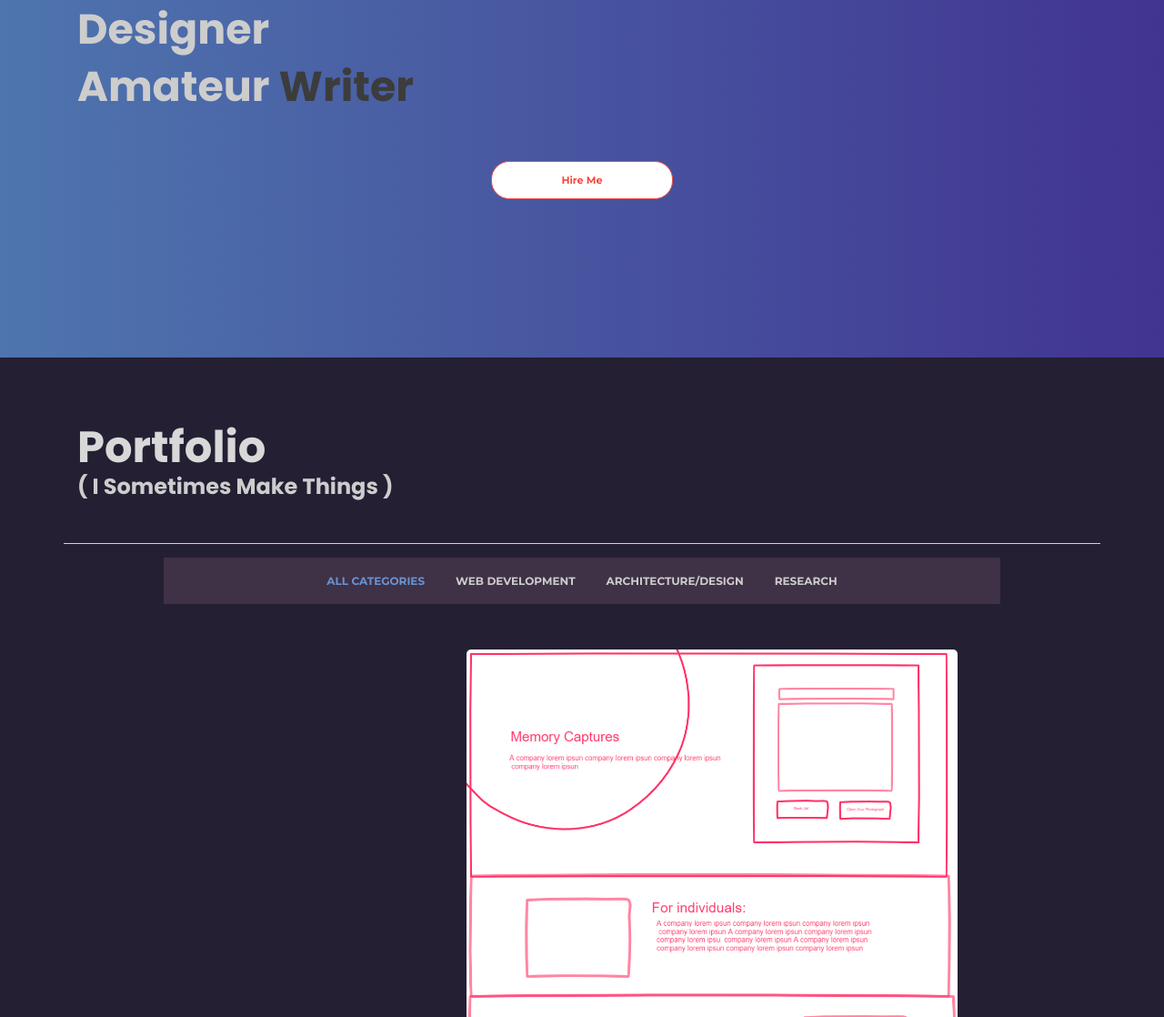
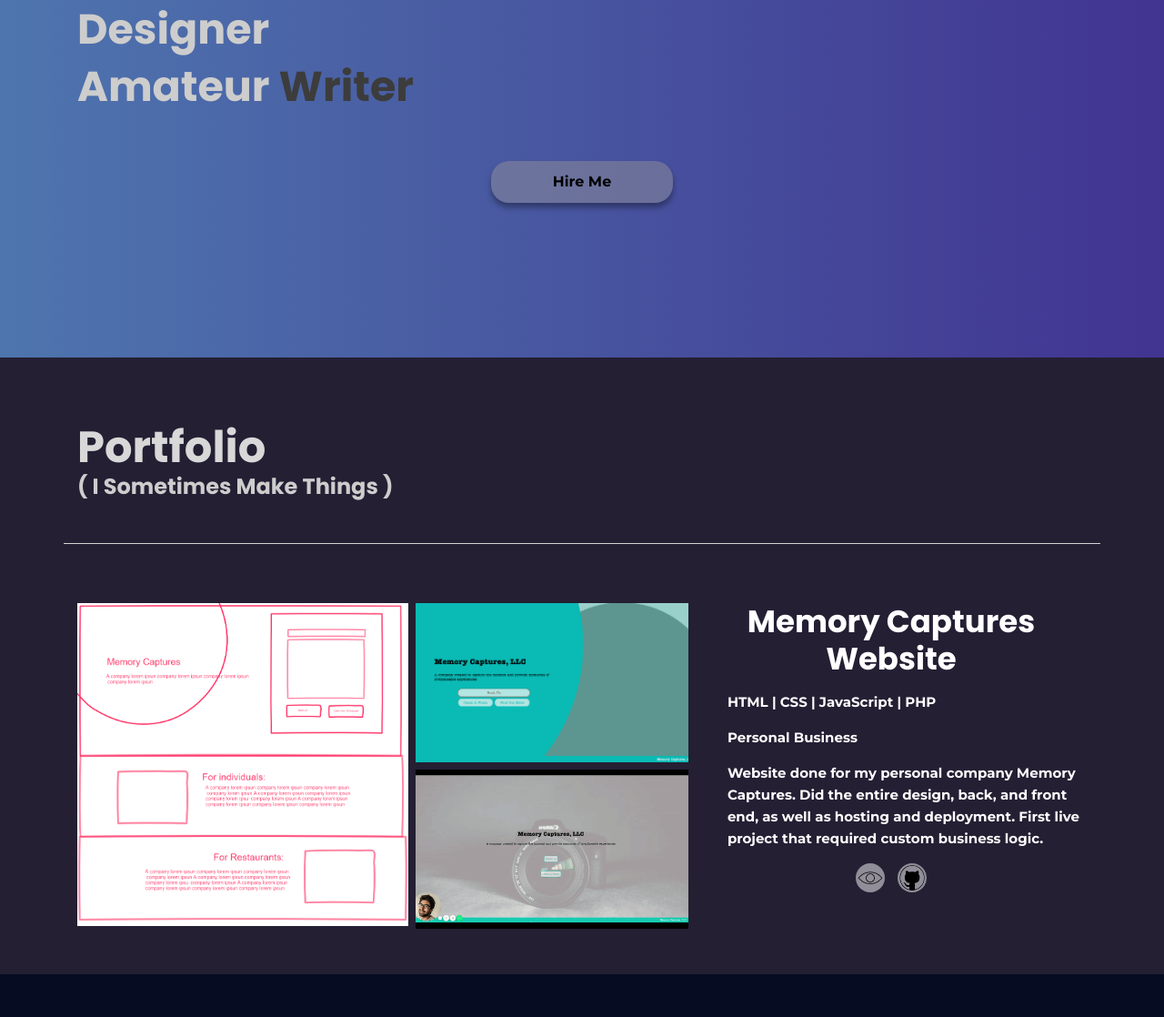
Before and after one commit to javier123454321/Portfolio, a PHP site: page / in a window 1280 px wide. Shown: the part 407-1525 px from the top of the page at 91% size. Run offline with PHP 8.4, Linux system fonts and the light colour scheme; some libraries are stand-ins or nearby versions.

Commit message:
portflio on standard

```diff
--- a/css/style.css
+++ b/css/style.css
@@ -325,6 +325,18 @@ button:focus {
           color: #3c3c3c; }
   .landingBanner .ctaHire {
     text-align: center; }
+  .landingBanner .ctaHire > a {
+    color: black;
+    background-color: rgba(152, 151, 151, 0.44);
+    box-shadow: rgba(0, 0, 0, 0.351) 0 5px 6px;
+    padding: 10px 0; }
+    .landingBanner .ctaHire > a:active, .landingBanner .ctaHire > a:hover {
+      background-color: #5d4b67;
+      color: white; }
+    .landingBanner .ctaHire > a:active {
+      background-color: #3f3146;
+      transform: translateY(1.5px);
+      box-shadow: rgba(0, 0, 0, 0.694) 0 2px 2px; }
 
 .banner-content {
   text-align: left; }
@@ -431,8 +443,58 @@ button:focus {
     border-bottom: 1px solid lightgray;
     margin-bottom: 15px; }
 
-.portfolio_area {
-  background-color: #241F33; }
+.portfolio_project {
+  padding: 50px 0; }
+  .portfolio_project:nth-child(odd) {
+    background-color: #241F33; }
+  .portfolio_project:nth-child(even) {
+    background-color: rgba(2, 8, 30, 0.98); }
+
+.portfolio_grid_area.img-left-aligned {
+  display: grid;
+  grid-template-columns: 1fr .5fr 2fr;
+  grid-template-areas: "img_left img_rightup txt_right" "img_left img_rightdn txt_right";
+  grid-gap: .5rem; }
+  .portfolio_grid_area.img-left-aligned > img {
+    object-fit: cover;
+    max-height: 355px; }
+  .portfolio_grid_area.img-left-aligned .img_left {
+    grid-area: img_left; }
+  .portfolio_grid_area.img-left-aligned .img_rightup {
+    grid-area: img_rightup; }
+  .portfolio_grid_area.img-left-aligned .img_rightdn {
+    grid-area: img_rightdn; }
+  .portfolio_grid_area.img-left-aligned .img_rightup, .portfolio_grid_area.img-left-aligned .img_rightdn {
+    height: 175px;
+    width: 300px; }
+  .portfolio_grid_area.img-left-aligned .txt_right {
+    grid-area: txt_right; }
+
+.projects_text {
+  width: 100%;
+  left: 50%;
+  bottom: 0px;
+  text-align: center; }
+  .projects_text h4 {
+    font-size: 34px;
+    color: #fff;
+    margin-bottom: 5px;
+    cursor: pointer; }
+  .projects_text p {
+    margin: 15px 0 15px 35px;
+    text-align: left;
+    font-size: 15px;
+    color: #fff; }
+  .projects_text .portfolioIcon, .projects_text .iconImage {
+    max-width: 32px;
+    max-height: 32px; }
+  .projects_text .portfolioIcon {
+    margin: 5px; }
+    .projects_text .portfolioIcon .iconImage {
+      object-fit: cover;
+      border-radius: 50%;
+      background-color: rgba(255, 255, 255, 0.495);
+      padding: 2px; }
 
 .projects_fillter {
   background: #3f3146; }
@@ -468,66 +530,6 @@ button:focus {
           .projects_fillter .filter li.active, .projects_fillter .filter li:hover {
             background-color: #6993d2;
             color: #CDCDCD; } }
-
-.projects_inner {
-  margin-bottom: -30px; }
-
-.projects_item {
-  position: relative;
-  border-radius: 5px;
-  overflow: hidden;
-  margin-bottom: 30px; }
-  .projects_item:before {
-    content: "";
-    background: #000;
-    position: absolute;
-    left: 0px;
-    top: 0px;
-    width: 100%;
-    height: 100%;
-    opacity: 0;
-    transition: all 300ms ease; }
-  .projects_item .projects_text {
-    position: absolute;
-    width: 100%;
-    left: 50%;
-    bottom: 0px;
-    -webkit-transform: translateX(-50%);
-    -moz-transform: translateX(-50%);
-    -ms-transform: translateX(-50%);
-    -o-transform: translateX(-50%);
-    transform: translateX(-50%);
-    text-align: center;
-    opacity: 0;
-    visibility: hidden;
-    -webkit-transition: all 0.4s ease 0s;
-    -moz-transition: all 0.4s ease 0s;
-    -o-transition: all 0.4s ease 0s;
-    transition: all 0.4s ease 0s; }
-    .projects_item .projects_text h4 {
-      font-size: 20px;
-      color: #fff;
-      margin-bottom: 5px;
-      -webkit-transition: all 0.4s ease 0s;
-      -moz-transition: all 0.4s ease 0s;
-      -o-transition: all 0.4s ease 0s;
-      transition: all 0.4s ease 0s;
-      cursor: pointer; }
-    .projects_item .projects_text p {
-      margin-bottom: 0px;
-      font-size: 15px;
-      color: #fff; }
-    .projects_item .projects_text .portfolioIcon {
-      margin: 5px; }
-      .projects_item .projects_text .portfolioIcon .iconImage {
-        max-width: 30px;
-        max-height: 30px; }
-  .projects_item:hover:before {
-    opacity: 0.4; }
-  .projects_item:hover .projects_text {
-    opacity: 1;
-    visibility: visible;
-    bottom: 30px; }
 
 /* End Projects Area css
 ============================================================================================ */
--- a/index.html
+++ b/index.html
@@ -12,9 +12,7 @@
 	<link rel="stylesheet" href="vendors/linericon/style.css">
 	<link rel="stylesheet" href="css/font-awesome.min.css">
 	<link rel="stylesheet" href="css/magnific-popup.css">
-	<link rel="stylesheet" href="vendors/nice-select/css/nice-select.css">
 	<link rel="stylesheet" href="vendors/animate-css/animate.css">
-	<link rel="stylesheet" href="vendors/flaticon/flaticon.css">
 	<link rel="stylesheet" href="https://unpkg.com/aos@next/dist/aos.css" />
 	<!-- main css -->
 	<link rel="stylesheet" href="css/style.css">
@@ -76,7 +74,7 @@
 						</ul>
 					</span>
 					<div class="ctaHire">
-						<a href="#" class="genric-btn danger-border circle">Hire Me</a>
+						<a href="#" class="btn circle">Hire Me</a>
 					</div>
 				</div>
 			</div>
@@ -98,26 +96,36 @@
 	</section>
 	<!--================ Start Portfolio Area =================-->
 	<section class="portfolio_area" id="work">
+
+		<div class="portfolio_project">
 			<div class="container">
-			<div class="row justify-content-center">
-				<div class="col-lg-10">
-					<div class="projects_fillter">
-						<ul class="filter list">
-							<li class="active" data-filter="*">All Categories</li>
-							<li data-filter=".web">Web Development</li>
-							<li data-filter=".arch">Architecture/Design</li>
-							<li data-filter=".rsrch">Research</li>
-						</ul>
+				<div class="portfolio_grid_area img-left-aligned">
+
+					<img class="img_left MemC_mockup" src="img/works/work1.1.png" alt="">
+					<img class="img_rightup" src="img/works/work1.2.png" alt="">
+					<img class="img_rightdn" src="img/works/work1.3.gif" alt="">
+
+					<div class="projects_text txt_right">
+						<h4>Memory Captures Website</h4>
+						<p>HTML | CSS | JavaScript | PHP</p>
+						<p>Personal Business</p>
+						<P>
+							Website done for my personal company Memory Captures. Did the entire design, back, and front end, as well as hosting and deployment. First live project that required custom business logic.
+						</P>
+						<div class="">
+							<a class="portfolioIcon" href="portfolio-details.html"><img class="iconImage" src="img/elements/see_info.png" alt="See Info"></a>
+							<a class="portfolioIcon" href="http://github.com/javier123454321/memorycaptures" target="_blank"><img class="iconImage" src="img/elements/github.png" alt="See Code"></a>
+						</div>
+					</div>
+
+
 				</div>
 			</div>
 		</div>
-			<!--================ Start Portfolio Projects =================-->
-			<div class="projects_inner row grid justify-content-center">
-				<div class="grid-sizer col-sm-6 col-md-3 col-lg-3"></div>
-					<div class="col-lg-6 col-sm-6 web grid-item">
-						<div class="projects_item">
-							<img class="img-fluid w-100" src="img/works/work1.png" alt="">
 
+		<div class="portfolio_project project_grid small_gap">
+			<img class="img-fluid w-50" src="img/works/work1.png" alt="">
+			<div>
 				<div class="projects_text">
 					<h4>Memory Captures Website</h4>
 					<p>Personal Business</p>
@@ -127,6 +135,8 @@
 					</div>
 				</div>
 			</div>
+		</div>
+
 			</div>
 			<div data-aos="fade-up" data-aos-duration="500" data-aos-mirror="true" data-aos-delay="500" data-aos-easing="ease-in-out"
 			class="col-lg-6 col-md-6 col-sm-12 arch grid-item">
@@ -209,7 +219,6 @@
 							<h4>2D Vinyl Design</h4>
 						</a>
 						<p>Client Project</p>
-						</div>
 					</div>
 				</div>
 			</div>
@@ -325,10 +334,8 @@ Copyright &copy;<script>document.write(new Date().getFullYear());</script> All r
 	<script src="js/bootstrap.min.js"></script>
 	<script src="js/stellar.js"></script>
 	<script src="js/jquery.magnific-popup.min.js"></script>
-	<script src="vendors/nice-select/js/jquery.nice-select.min.js"></script>
 	<script src="vendors/isotope/imagesloaded.pkgd.min.js"></script>
 	<script src="vendors/isotope/isotope-min.js"></script>
-	<script src="vendors/owl-carousel/owl.carousel.min.js"></script>
 	<script src="js/jquery.ajaxchimp.min.js"></script>
 	<script src="js/mail-script.js"></script>
 	<script src="js/fill_words.js"></script>
--- a/scss/_banner.scss
+++ b/scss/_banner.scss
@@ -46,7 +46,23 @@
         .ctaHire{
             text-align: center;
         }
-    }
+        .ctaHire > a{
+            color: black;
+            background-color: rgba(152, 151, 151, 0.44);
+            box-shadow: rgba(0, 0, 0, 0.351) 0 5px 6px;
+            padding: 10px 0;
+            &:active,
+            &:hover{
+                background-color:  #5d4b67;
+                color: white;
+            }
+            &:active{
+                background-color: $primary-color2;
+                transform: translateY(1.5px);
+                box-shadow: rgba(0, 0, 0, 0.694) 0 2px 2px;
+            }
+        }
+}
 
 .banner-content {
     text-align: left;
--- a/scss/_portfolio.scss
+++ b/scss/_portfolio.scss
@@ -17,9 +17,78 @@
     margin-bottom: 15px;
   }
 }
-.portfolio_area {
-  background-color: #241F33;
+.portfolio_project{
+  padding: 50px 0;
+  &:nth-child(odd){
+    background-color: $portfolio-background;
+  }
+  &:nth-child(even){
+    background-color: $portfolio-background-two;
+  }
 }
+.portfolio_grid_area.img-left-aligned{
+  display:grid;
+  grid-template-columns: 1fr .5fr 2fr;
+  grid-template-areas:
+    "img_left img_rightup txt_right"
+    "img_left img_rightdn txt_right";
+  grid-gap: .5rem;
+  & > img{
+    object-fit: cover;
+    max-height: 355px;
+  }
+  .img_left{
+    grid-area: img_left;
+  }
+  .img_rightup{
+    grid-area: img_rightup;
+  }
+  .img_rightdn{
+    grid-area: img_rightdn;
+  }
+  .img_rightup, .img_rightdn{
+    height: 175px;
+    width: 300px;
+  }
+  .txt_right{
+    grid-area: txt_right;
+  }
+}
+
+.projects_text {
+  width: 100%;
+  left: 50%;
+  bottom: 0px;
+  text-align: center;
+  h4 {
+    font-size: 34px;
+    color: #fff;
+    margin-bottom: 5px;
+    cursor: pointer;
+  }
+  p {
+    margin: 15px 0 15px 35px;
+    text-align: left;
+    font-size: 15px;
+    color: #fff;
+  }
+  .portfolioIcon, .iconImage{
+    max-width: 32px;
+    max-height: 32px;
+  }
+  .portfolioIcon{
+    margin: 5px;
+    .iconImage{
+      object-fit: cover;
+      border-radius: 50%;
+      background-color: rgba(255, 255, 255, 0.495);
+      padding:2px;
+    }
+  }
+
+
+}
+
 
 .projects_fillter {
   background: $primary-color2;
@@ -61,68 +130,6 @@
           color: $text-color;
         }
       }
-    }
-  }
-}
-
-.projects_inner {
-  margin-bottom: -30px;
-}
-
-.projects_item {
-  position: relative;
-  border-radius: 5px;
-  overflow: hidden;
-  margin-bottom: 30px;
-  &:before {
-    content: "";
-    background: #000;
-    position: absolute;
-    left: 0px;
-    top: 0px;
-    width: 100%;
-    height: 100%;
-    opacity: 0;
-    transition: all 300ms ease;
-  }
-  .projects_text {
-    position: absolute;
-    width: 100%;
-    left: 50%;
-    bottom: 0px;
-    @include transform(translateX(-50%));
-    text-align: center;
-    opacity: 0;
-    visibility: hidden;
-    @include transition();
-    h4 {
-      font-size: 20px;
-      color: #fff;
-      margin-bottom: 5px;
-      @include transition;
-      cursor: pointer;
-    }
-    p {
-      margin-bottom: 0px;
-      font-size: 15px;
-      color: #fff;
-    }
-    .portfolioIcon{
-      margin: 5px;
-      .iconImage{
-        max-width: 30px;
-        max-height: 30px;
-      }
-    }
-  }
-  &:hover {
-    &:before {
-      opacity: 0.4;
-    }
-    .projects_text {
-      opacity: 1;
-      visibility: visible;
-      bottom: 30px;
     }
   }
 }
--- a/scss/_variables.scss
+++ b/scss/_variables.scss
@@ -9,7 +9,7 @@ sans-serif;
 $primary-color: #6993d2;
 $primary-color2: #3f3146;
 $portfolio-background: #241F33;
-$portfolio-background-two: #241F33;
+$portfolio-background-two: rgba(2, 8, 30, 0.98);
 $title-color: #080808;
 $text-color: #CDCDCD;
 /*=================== fonts ====================*/
```
Also changed, not shown: img/elements/github.png (added), img/elements/see_info.png (added), img/elements/see_info.svg (added), img/works/work1.1.png (renamed from img/works/work1.png), img/works/work1.2.png (added), img/works/work1.3.gif (added). Lines whose indentation alone changed are shown as unchanged.
